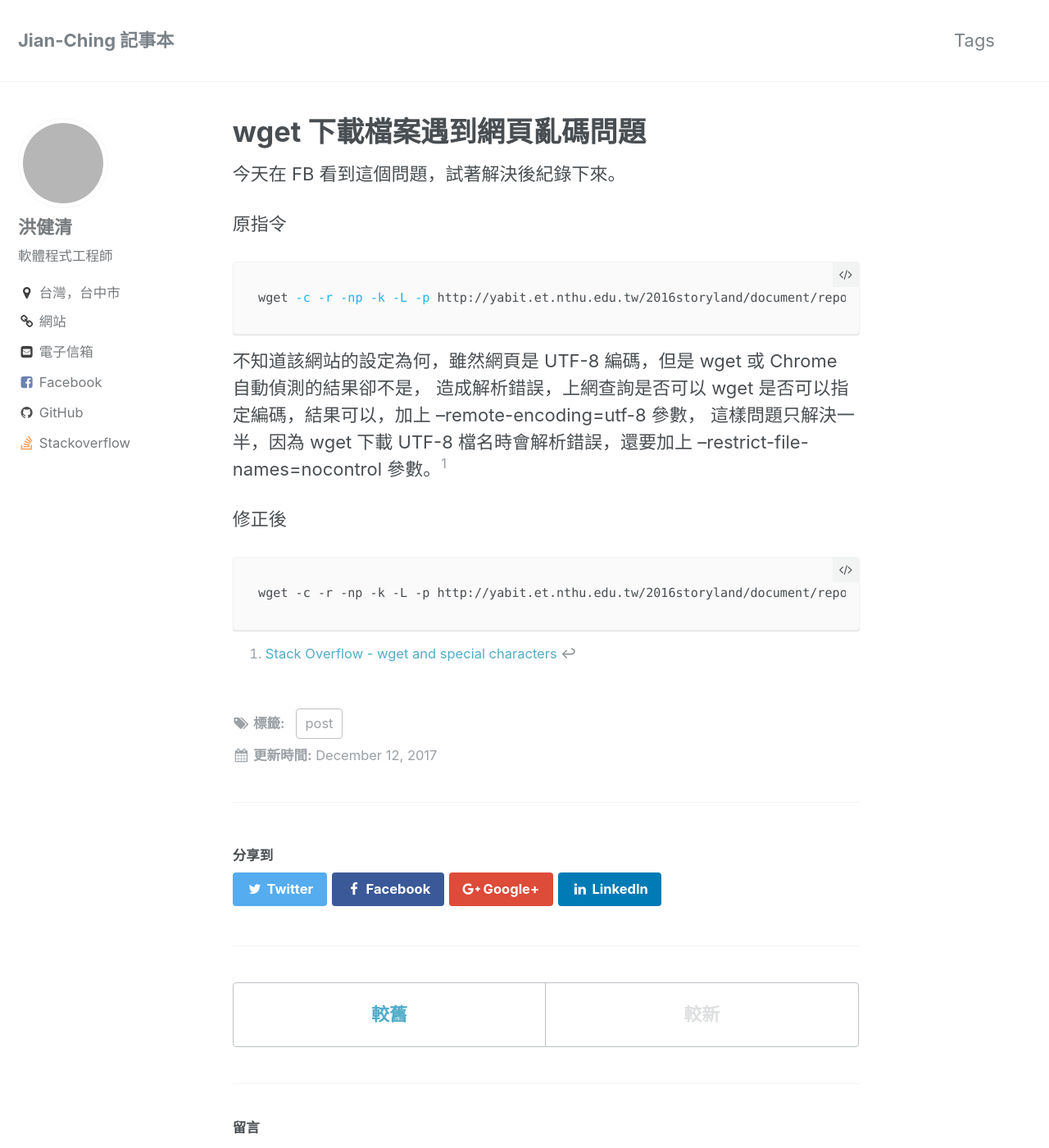
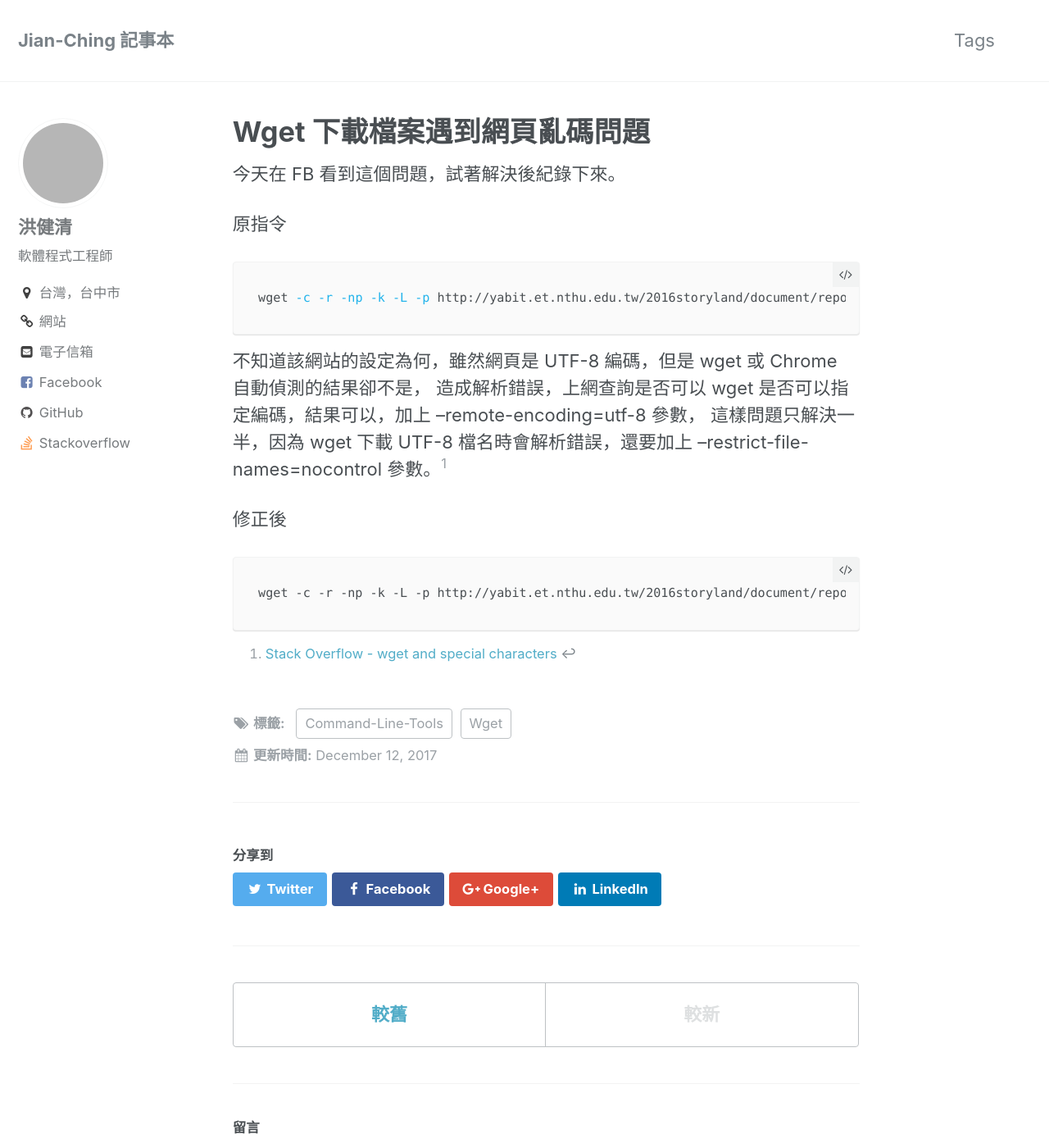
Before and after one commit to allyusd/twblog-source, a Jekyll site: the page built from _posts/2017-12-12-wget-download-files-with-page-encoding-problem.md, in a window 1280 px wide and 1400 px high. Shown: the whole window at 82% size. Built offline with Jekyll 4.4.1, drawn with Linux system fonts in a browser that asks for light colours; comment, search, counter and statistics services are not loaded; grey boxes are pictures that could not be loaded.

Commit message:
post: update post tags

```diff
--- a/_posts/2017-12-12-wget-download-files-with-page-encoding-problem.md
+++ b/_posts/2017-12-12-wget-download-files-with-page-encoding-problem.md
@@ -1,6 +1,6 @@
 ---
-title: "wget 下載檔案遇到網頁亂碼問題"
-tags: post
+title: "Wget 下載檔案遇到網頁亂碼問題"
+tags: Command-Line-Tools Wget
 ---
 
 今天在 FB 看到這個問題，試著解決後紀錄下來。
```
Also changed, not shown: _posts/2017-04-19-google-cloud-onboard-2017-taipei.md (+1 -1 lines), _posts/2017-05-04-linux-command-netcat.md (+1 -1 lines), _posts/2017-05-12-chrome-https-error-missing_subjectaltname.md (+1 -1 lines).
